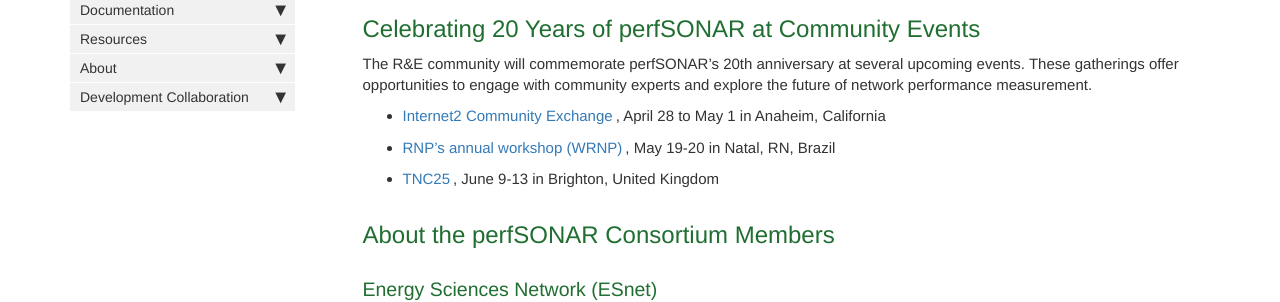
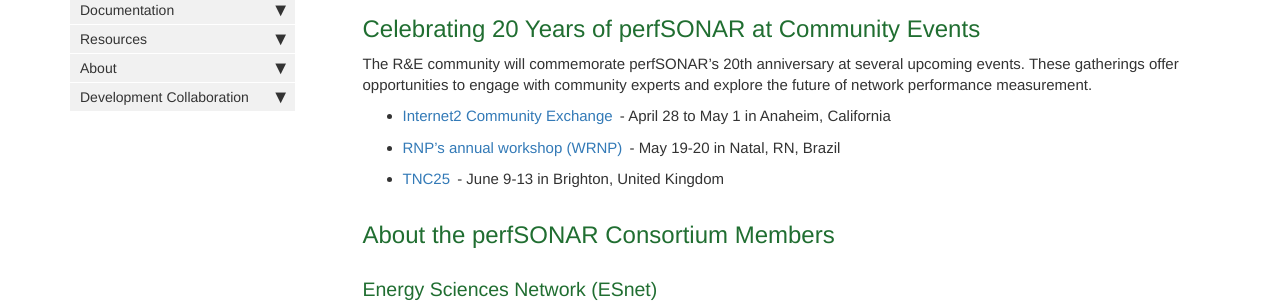
Before and after one commit to perfsonar/website, a Jekyll site: the page built from pages/ps20/ps20.md, in a window 1280 px wide and 900 px high, scrolled down 3389 px. Shown: the part 153-455 px from the top of the window. Built offline with Jekyll 4.4.1, drawn with Linux system fonts in a browser that asks for light colours; comment, search, counter and statistics services are not loaded.

Commit message:
Cosmetic fix

```diff
--- a/pages/ps20/ps20.md
+++ b/pages/ps20/ps20.md
@@ -199,9 +199,9 @@ several upcoming events. These gatherings offer opportunities to
 engage with community experts and explore the future of network
 performance measurement.
 
- * [Internet2 Community Exchange](https://na.eventscloud.com/website/76216/), April 28 to May 1 in Anaheim, California
- * [RNP’s annual workshop (WRNP)](https://indico.rnp.br/event/106/), May 19-20 in Natal, RN, Brazil
- * [TNC25](https://tnc25.geant.org/), June 9-13 in Brighton, United Kingdom
+ * [Internet2 Community Exchange](https://na.eventscloud.com/website/76216/) - April 28 to May 1 in Anaheim, California
+ * [RNP’s annual workshop (WRNP)](https://indico.rnp.br/event/106/) - May 19-20 in Natal, RN, Brazil
+ * [TNC25](https://tnc25.geant.org/) - June 9-13 in Brighton, United Kingdom
 
 
 ## About the perfSONAR Consortium Members
```
